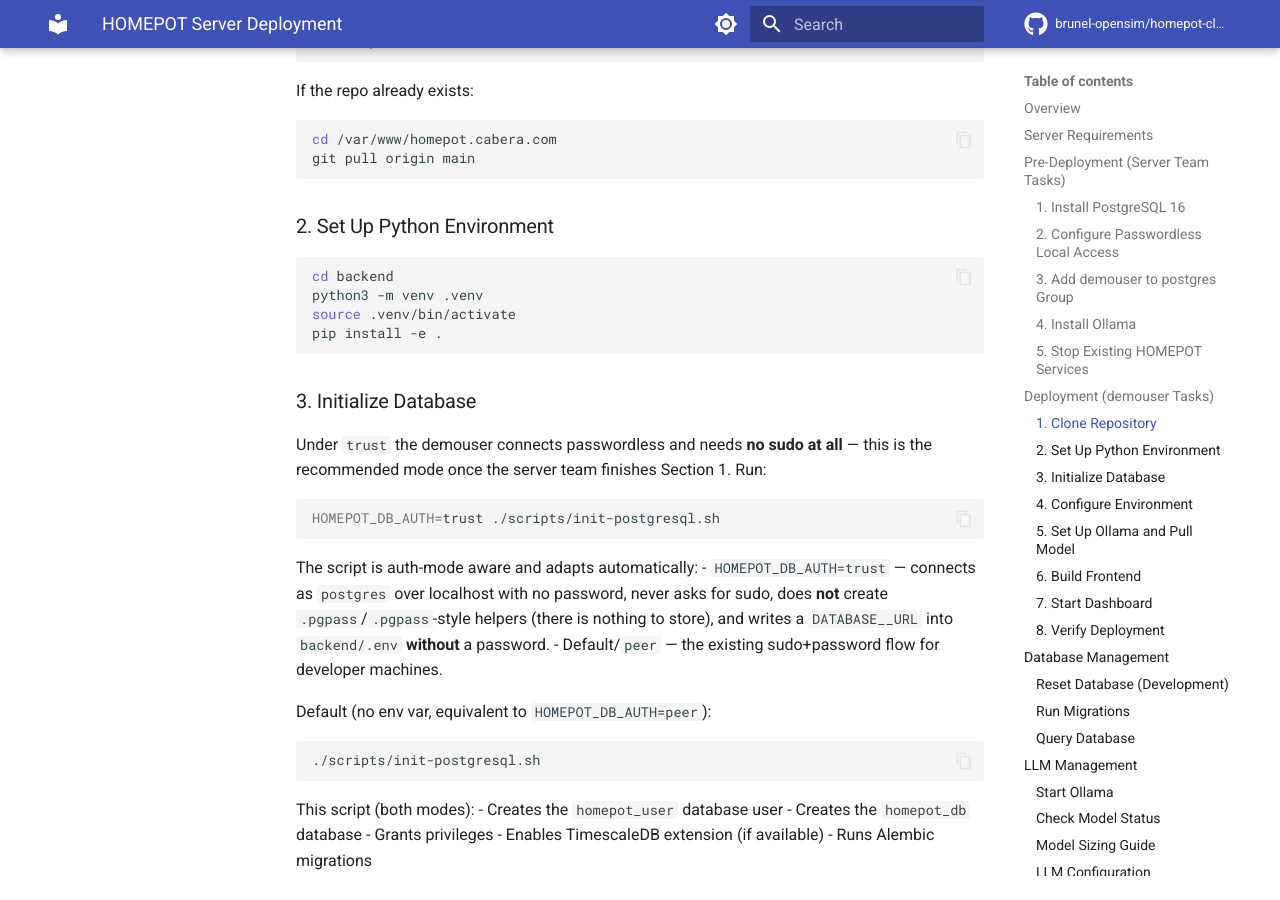
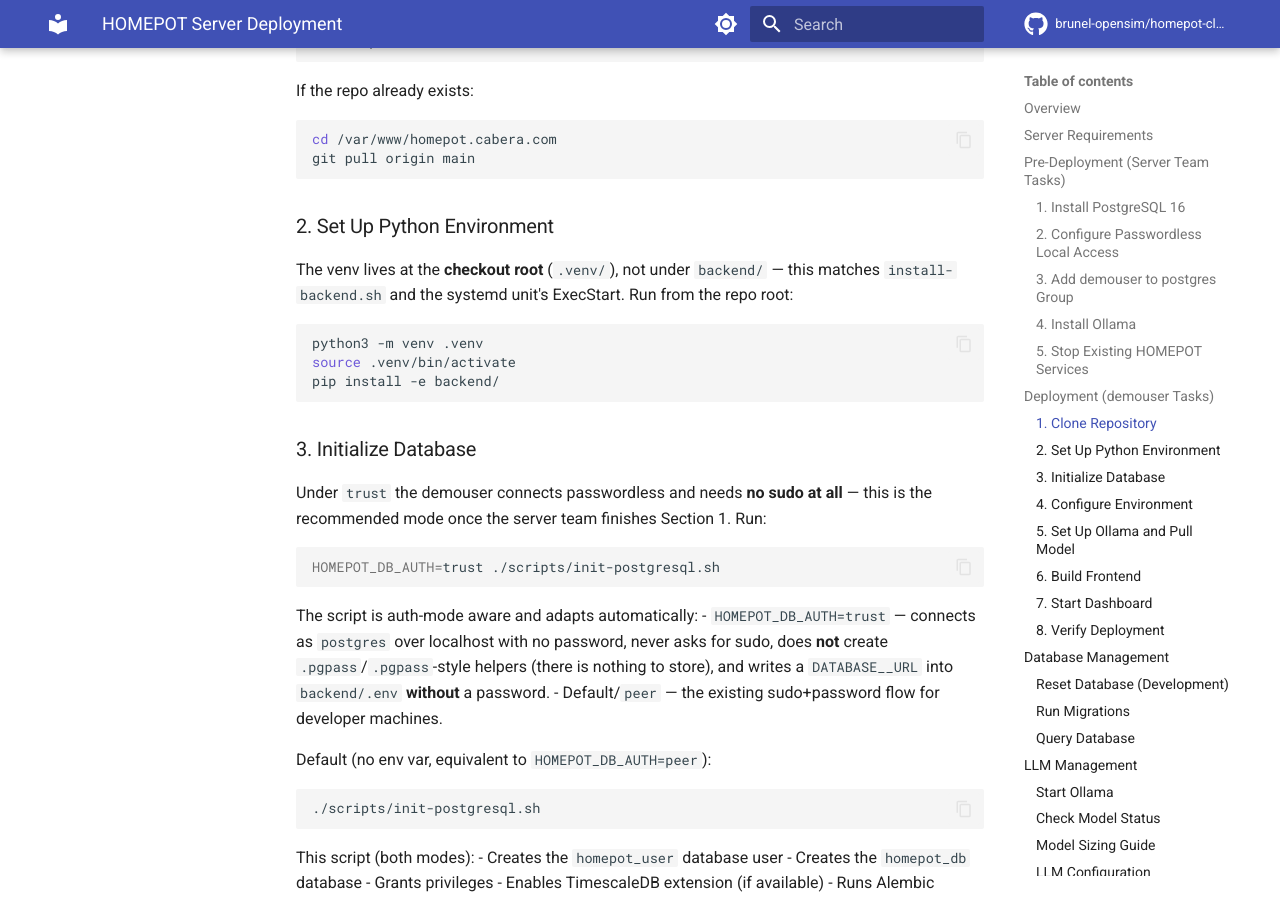
Before and after one commit to brunel-opensim/homepot-client, an MkDocs documentation site: the page built from docs/server-deployment.md, in a window 1280 px wide and 900 px high, scrolled down 2630 px. Built offline with MkDocs 1.6.1 and Material for MkDocs 9.7.7, drawn with Linux system fonts in a browser that asks for light colours; comment, search, counter and statistics services are not loaded; the version menu is left out.

Commit message:
fix(scripts): canonicalise the repo venv location at .venv/
The repo convention is a root-level virtual environment (.venv/),
matching install-backend.sh, upgrade-db.sh, kpi-export.sh,
deploy/homepot-api.service and the CI workflow activation. Several
scripts still probed backend/.venv as a fallback, which masked real
deployment gaps: the live server ran from a backend/.venv created by
misleading docs (server-deployment.md told operators to 'cd backend'
before 'python3 -m venv .venv').

- seed-users.sh, add-user.sh, kpi-export.sh, init-postgresql.sh:
  drop the backend/.venv fallback; only the checkout-root .venv is used.
- install-agent.sh: prefer /.venv (and fix a latent bug where
  ExecStart pointed at /bin/homepot-agent even though the
  package was installed into the venv, leaving the service to start a
  binary that was never created).
- install-agent-macos.sh: use /.venv consistently.
- docs/server-deployment.md: create the venv at the checkout root with
  'pip install -e backend/' instead of 'cd backend && pip install -e .'.

````diff
--- a/docs/server-deployment.md
+++ b/docs/server-deployment.md
@@ -116,11 +116,14 @@ git pull origin main
 
 ### 2. Set Up Python Environment
 
+The venv lives at the **checkout root** (`.venv/`), not under `backend/` —
+this matches `install-backend.sh` and the systemd unit's ExecStart. Run from
+the repo root:
+
 ```bash
-cd backend
 python3 -m venv .venv
 source .venv/bin/activate
-pip install -e .
+pip install -e backend/
 ```
 
 ### 3. Initialize Database
````
Also changed, not shown: 6 other files.
